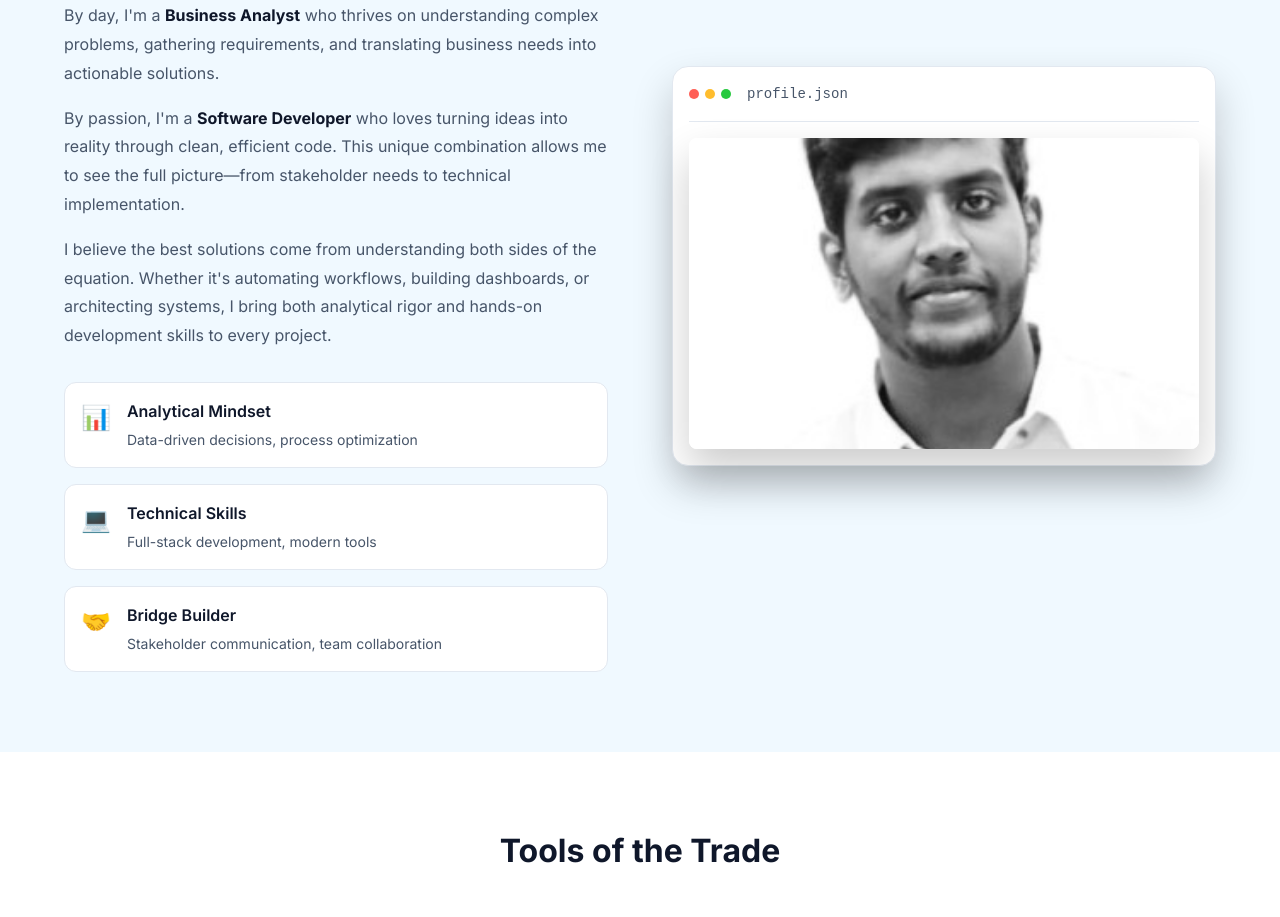
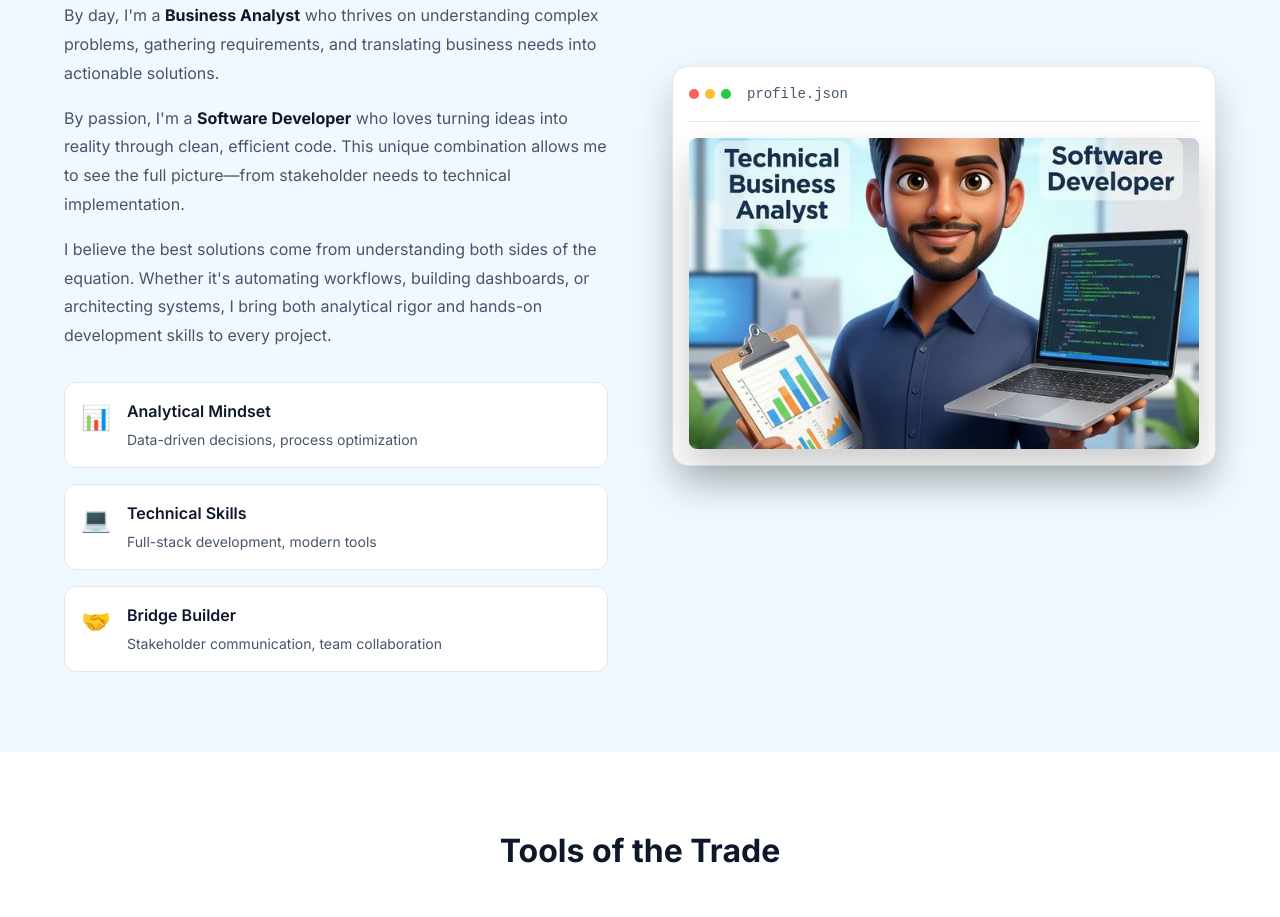
Before and after one commit to Jeffrey-Matthew/home, a React (Vite) app in the folder client/: page / in a window 1280 px wide. Shown: the part 1020-1937 px from the top of the page. Built offline with nearby package versions, Linux system fonts and the light colour scheme; no server answers.

Commit message:
fix: default to light theme and update profile image

```diff
--- a/client/src/components/sections/About.tsx
+++ b/client/src/components/sections/About.tsx
@@ -96,8 +96,8 @@ export const About = () => {
                                 <div className="profile-flip-inner">
                                     <div className="profile-flip-front">
                                         <img
-                                            src="/profile.jpeg"
-                                            alt="Jeffrey Matthew"
+                                            src="/profile.png"
+                                            alt="Jeffrey Matthew Caricature"
                                             className="profile-image"
                                         />
                                         <div className="flip-hint">Click for inspiration ✨</div>
--- a/client/src/index.css
+++ b/client/src/index.css
@@ -22,17 +22,17 @@
 }
 
 :root {
-  /* Colors - Dark Theme (Default) */
-  --bg-color: #0d1117;
-  --text-color: #c9d1d9;
-  --text-muted: #8b949e;
-  --primary-color: #58a6ff;
-  --secondary-color: #1f6feb;
-  --accent-color: #238636;
-  --error-color: #da3633;
-  --card-bg: #161b22;
-  --border-color: #30363d;
-  --navbar-bg: rgba(13, 17, 23, 0.85);
+  /* Colors - Light Theme (Default) */
+  --bg-color: #f0f9ff;
+  --text-color: #0f172a;
+  --text-muted: #475569;
+  --primary-color: #2563eb;
+  --secondary-color: #3b82f6;
+  --accent-color: #16a34a;
+  --error-color: #dc2626;
+  --card-bg: #ffffff;
+  --border-color: #e2e8f0;
+  --navbar-bg: rgba(240, 249, 255, 0.85);
 
   /* Typography */
   --font-family: 'Inter', sans-serif;
@@ -64,18 +64,18 @@
   --transition-slow: 300ms ease;
 }
 
-/* Light Theme */
-[data-theme="light"] {
-  --bg-color: #f0f9ff;
-  --text-color: #0f172a;
-  --text-muted: #475569;
-  --primary-color: #2563eb;
-  --secondary-color: #3b82f6;
-  --accent-color: #16a34a;
-  --error-color: #dc2626;
-  --card-bg: #ffffff;
-  --border-color: #e2e8f0;
-  --navbar-bg: rgba(240, 249, 255, 0.85);
+/* Dark Theme Override */
+[data-theme="dark"] {
+  --bg-color: #0d1117;
+  --text-color: #c9d1d9;
+  --text-muted: #8b949e;
+  --primary-color: #58a6ff;
+  --secondary-color: #1f6feb;
+  --accent-color: #238636;
+  --error-color: #da3633;
+  --card-bg: #161b22;
+  --border-color: #30363d;
+  --navbar-bg: rgba(13, 17, 23, 0.85);
 }
 
 /* ============================================
```
Also changed, not shown: client/public/profile.png (added).
